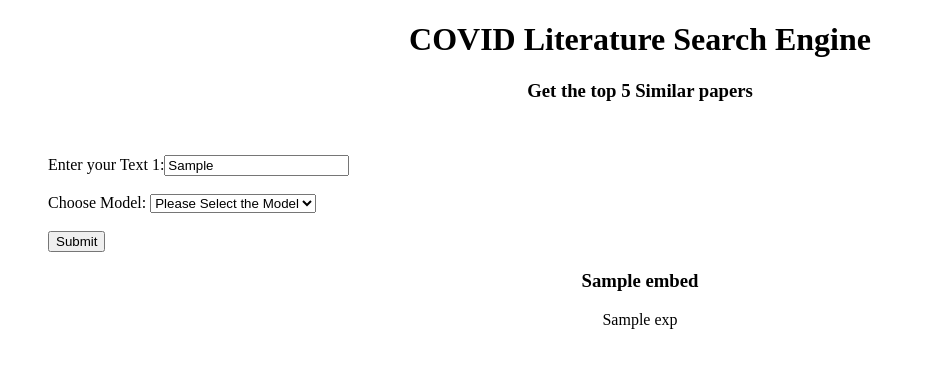
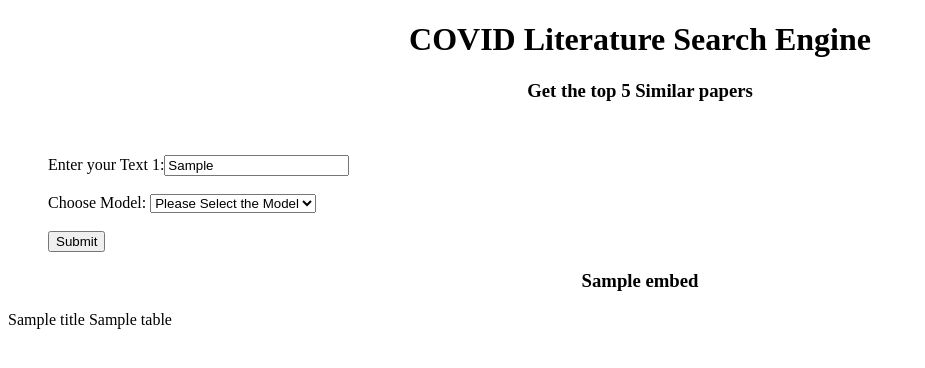
Before and after one commit to shreyassks/Literature-Search-Engine, a Flask app: template app/templates/index.html in a window 1280 px wide. Shown: the top 368 px of the page, without its empty margins (0-925 px from the left). Run offline with Flask 2, Linux system fonts and the light colour scheme; the template is opened without the code that fills it: most values are stand-ins (such as "Sample title", 1, 10 or a date in 2020); parts of the project's set-up code (start-up, migrations or seed data) failed here and were passed over.

Commit message:
Update index.html

```diff
--- a/app/templates/index.html
+++ b/app/templates/index.html
@@ -1,7 +1,7 @@
 <!doctype html>
 <html>
 <head>
-    <title>Text Similarity</title>
+    <title>COVID Literature Search Engine</title>
     <link rel="stylesheet" href="{{ url_for('static', filename='style.css') }}">
     <script src="https://ajax.googleapis.com/ajax/libs/jquery/3.4.1/jquery.min.js"></script>
     <script>
@@ -32,10 +32,13 @@
         </form>
     </div>
     {% if exp %}
-        <h3 align="center"> {{ embed }}</h3>
-        <div class="container" align="center">
-            {{ exp|safe }}
-        </div>
+    <h3 align="center"> {{ embed }}</h3>
+    {% for table in tables %}
+            {{titles[loop.index]}}
+            {{ table|safe }}
+    {% endfor %}
     {% endif %}
+
+
 </body>
 </html>
```
